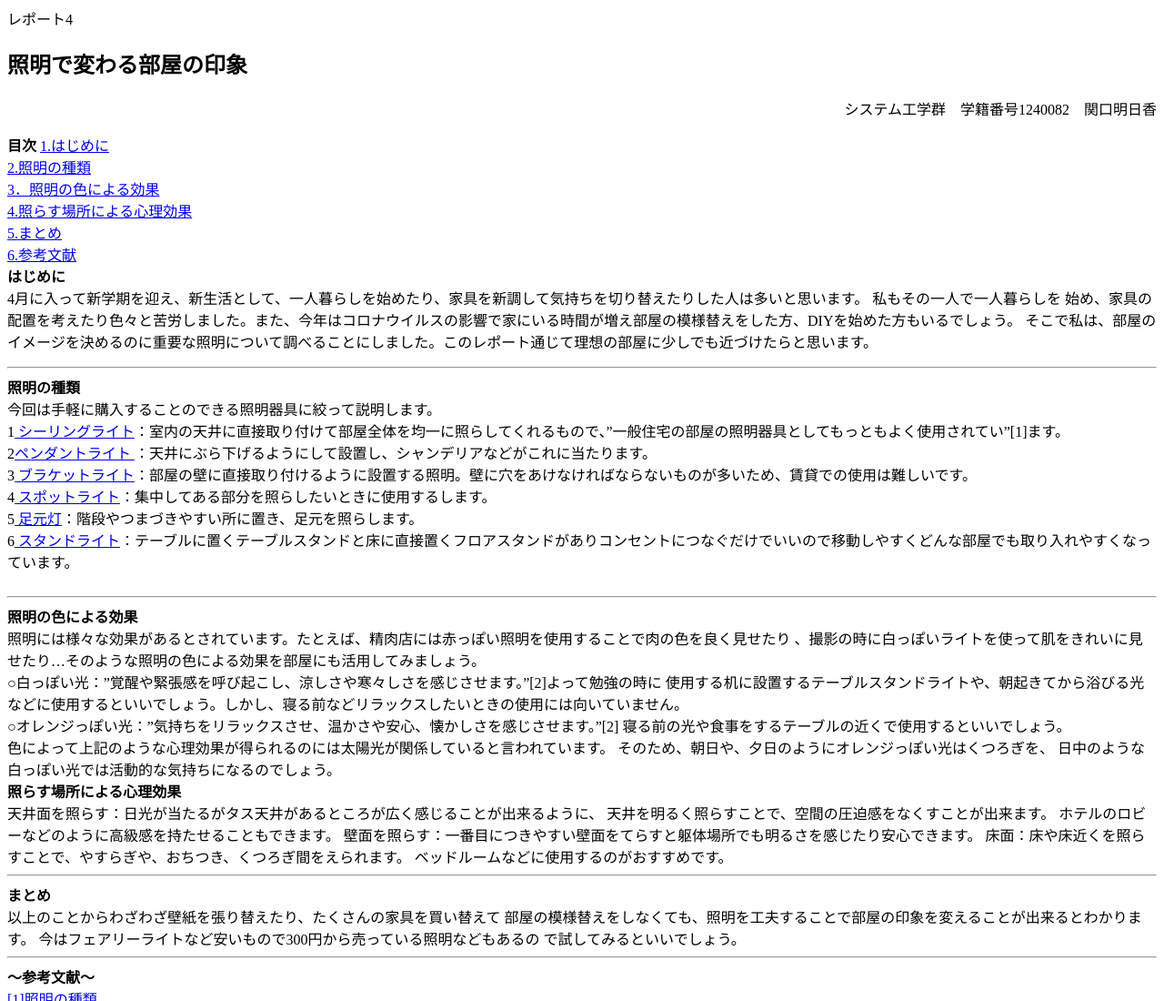
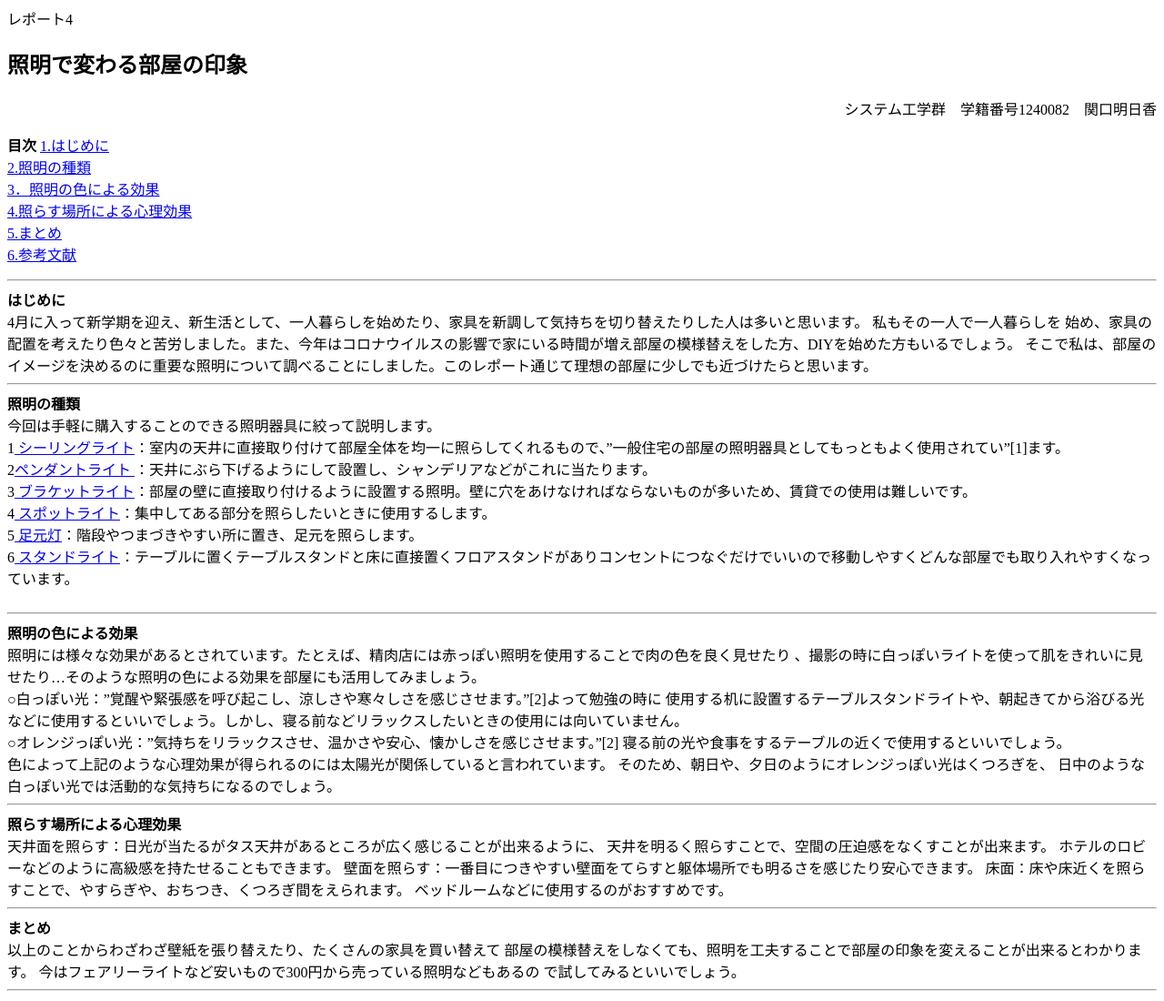
Before and after one commit to asukasekiguchi/asukasekiguchi.github.io, a plain HTML site: page cl2020.html in a window 1280 px wide. Shown: the top 1100 px of the page at 91% size. Drawn offline with Linux system fonts and the light colour scheme.

Commit message:
Update cl2020.html

```diff
--- a/cl2020.html
+++ b/cl2020.html
@@ -11,7 +11,7 @@
 <A HREF="#SHOUMEINOIRO">3．照明の色による効果</A><BR>
 <A HREF="#TERASUBASHO">4.照らす場所による心理効果</A><BR>
 <A HREF="#MATOME">5.まとめ</A><BR>
-<A HREF="#SANNKOUBUNNKENN">6.参考文献</A><BR>
+<A HREF="#SANNKOUBUNNKENN">6.参考文献</A><BR><HR>
     <A NAME="HAJIMENI"> <B>はじめに</B><BR>
      4月に入って新学期を迎え、新生活として、一人暮らしを始めたり、家具を新調して気持ちを切り替えたりした人は多いと思います。 私もその一人で一人暮らしを
      始め、家具の配置を考えたり色々と苦労しました。また、今年はコロナウイルスの影響で家にいる時間が増え部屋の模様替えをした方、DIYを始めた方もいるでしょう。
@@ -45,7 +45,7 @@
 <BR>色によって上記のような心理効果が得られるのには太陽光が関係していると言われています。
 そのため、朝日や、夕日のようにオレンジっぽい光はくつろぎを、
 日中のような白っぽい光では活動的な気持ちになるのでしょう。
-<BR>
+<BR><HR>
 <A NAME="TERASUBASHO"><B>照らす場所による心理効果</B><BR>
 天井面を照らす：日光が当たるがタス天井があるところが広く感じることが出来るように、
 天井を明るく照らすことで、空間の圧迫感をなくすことが出来ます。
```
